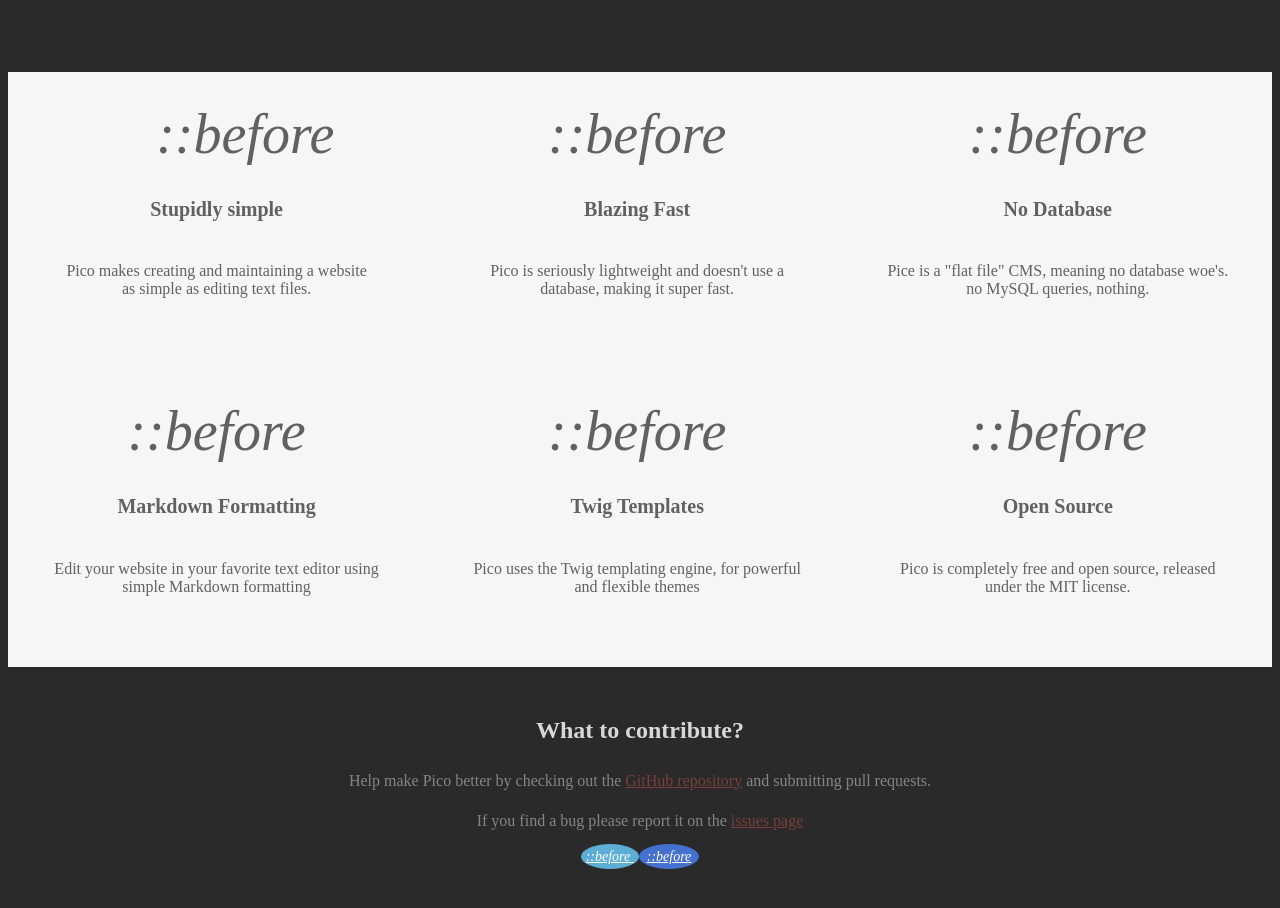
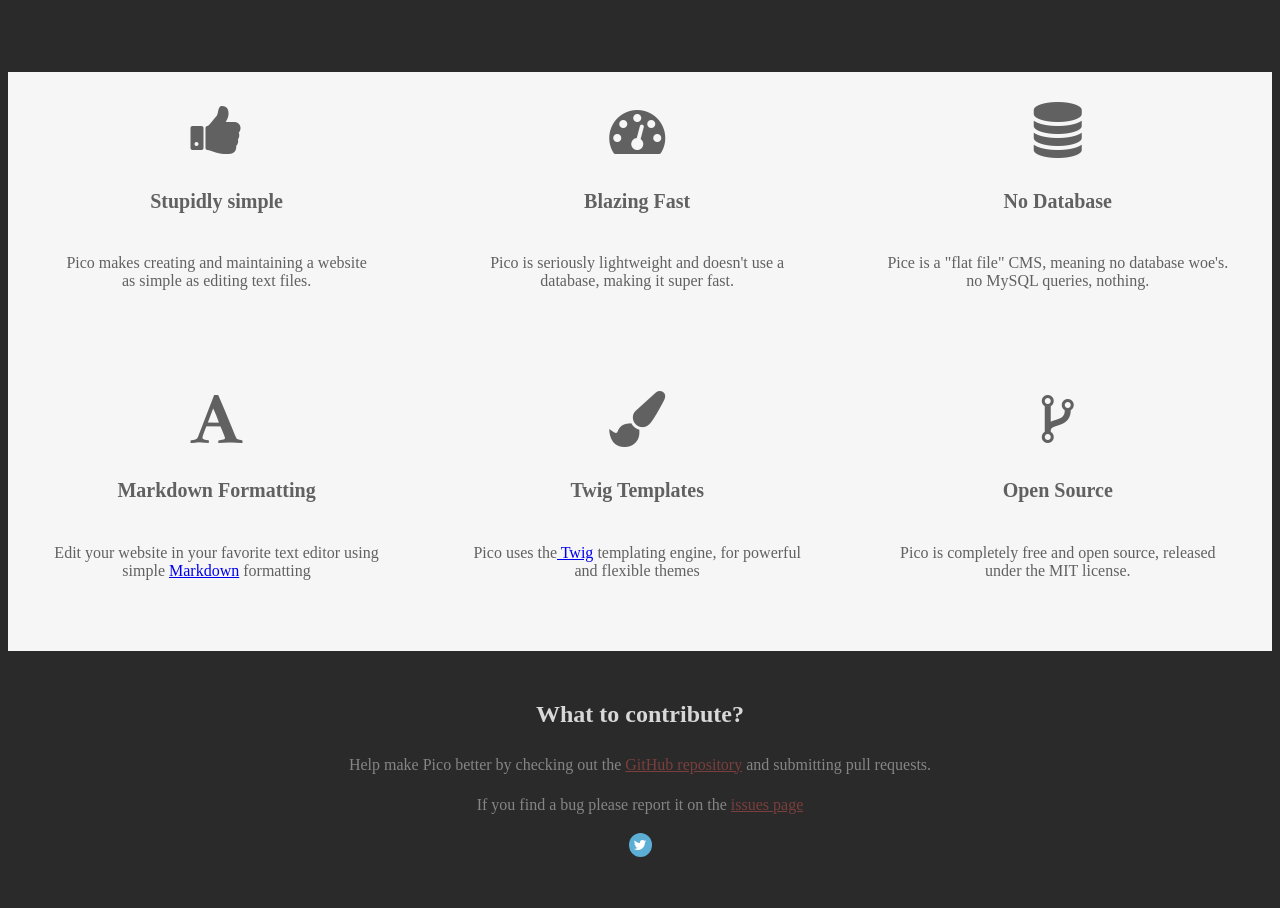
Before and after one commit to IishaMedina/week1bonus, a plain HTML site: page index.html in a window 1280 px wide. Shown: the part 460-1368 px from the top of the page. Drawn offline with Linux system fonts and the light colour scheme.

Commit message:
Update index.html

```diff
--- a/index.html
+++ b/index.html
@@ -2,6 +2,7 @@
 <html>
 <head>
 	<link rel="stylesheet" href="main.css">
+	<link rel="stylesheet" href="http://cdnjs.cloudflare.com/ajax/libs/font-awesome/4.4.0/css/font-awesome.min.css">
 	<meta name="viewport" content="width=device-width, initial-scale=1.0">
 </head>
 <body>
@@ -15,7 +16,7 @@
 			<a href>Docs</a>
 		</li>
 		<li>
-			<a href>Download</a>
+			<a href="http://picocms.org/download/" class button">Download</a>
 		</li>
 	</ul>
 	</nav>
@@ -23,12 +24,12 @@
 		<h1>Introduction<span>Pico.</span></h1>
 		<h2>A stupidly simple<span> & </span>blazing fast, flat file CMS.</h2>
 		<h2>Making the web easy.</h2>
-		<a href="#">download now</a>
+		<a href="http://picocms.org/download/">download now</a>
 		</header>
 		<section class="features">
 			<div class="item">
 				<i class="fa fa-thumbs-up fa-4x">
-					::before
+
 				</i>
 				<h4>Stupidly simple</h4>
 				<p>Pico makes creating and maintaining a website <br> as simple as editing text files.</p>
@@ -36,54 +37,47 @@
 
 			<div class="item">
 				<i class="fa fa-tachometer fa-4x">
-					::before
+
 				</i>
 				<h4>Blazing Fast</h4>
 				<p>Pico is seriously lightweight and doesn't use a <br> database, making it super fast.</p>
 			</div>
 			<div class="item">
 				<i class="fa fa-database fa-4x">
-					::before
+
 				</i>
 				<h4>No Database</h4>
 				<p>Pice is a "flat file" CMS, meaning no database woe's. <br> no MySQL queries, nothing.</p>
 			</div>
 			<div class="item">
 				<i class="fa fa-font fa-4x">
-					::before
+
 				</i>
 				<h4>Markdown Formatting</h4>
-				<p>Edit your website in your favorite text editor using  <br> simple Markdown formatting</p>
+				<p>Edit your website in your favorite text editor using  <br> simple <a href="https://daringfireball.net/projects/markdown/syntax"> Markdown</a> formatting</p>
 			</div>
 			<div class="item">
-				<i class="fa fa-paint brush fa-4x">
-					::before
+				<i class="fa fa-paint-brush fa-4x">
+
 				</i>
 				<h4>Twig Templates</h4>
-				<p>Pico uses the Twig templating engine, for powerful <br> and flexible themes</p>
+				<p>Pico uses the<a href="http://twig.sensiolabs.org/"> Twig</a> templating engine, for powerful <br> and flexible themes</p>
 			</div>
 			<div class="item">
-				<i class="fa fa-code-fork fa-4x">
-					::before
-				</i>
+				<i class="fa fa-code-fork fa-4x"></i>
+
+
 				<h4>Open Source</h4>
 				<p>Pico is completely free and open source, released <br> under the MIT license.</p>
 			</div>
 		</section>
 		<footer>
 			<h3>What to contribute?</h3>
-			<p>Help make Pico better by checking out the <a href>GitHub repository</a> and submitting pull requests.</p>
-			<p>If you find a bug please report it on the <a href>issues page</a></p>
+			<p>Help make Pico better by checking out the <a href="https://github.com/picocms/Pico">GitHub repository</a> and submitting pull requests.</p>
+			<p>If you find a bug please report it on the <a href="http://picocms.org/docs/#getting-help">issues page</a></p>
 			<div class="socialIcons">
-				<a href>
-					<i class="fa fa-twitter">
-						::before
-					</i>
-				</a>
-				<a href>
-					<i class="fa fa-facebook">
-						::before
-					</i>
+				<a href="https://twitter.com/gitpicocms">
+					<i class="fa fa-twitter"></i>
 				</a>
 			</div>
 		</footer>
```
